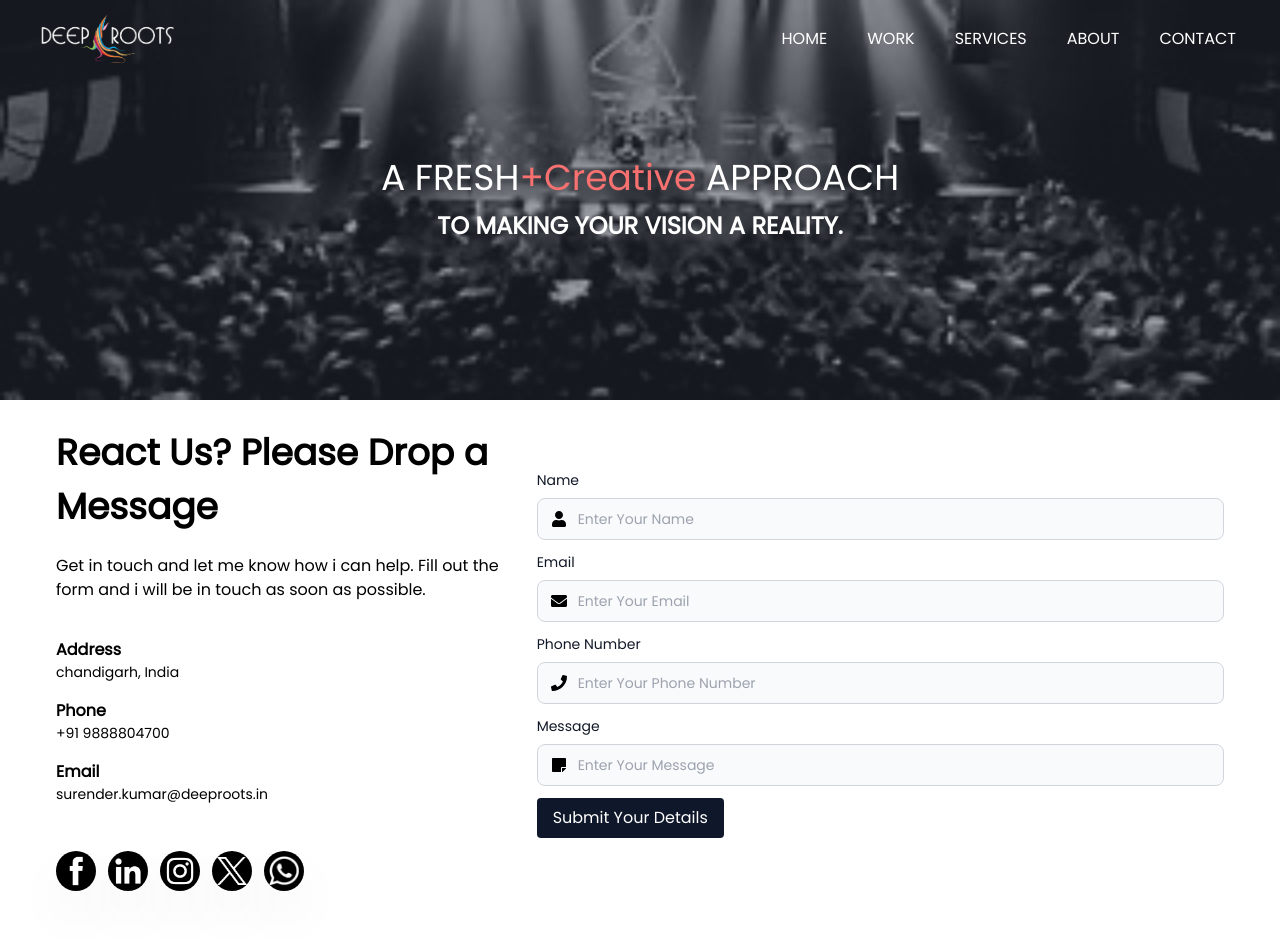
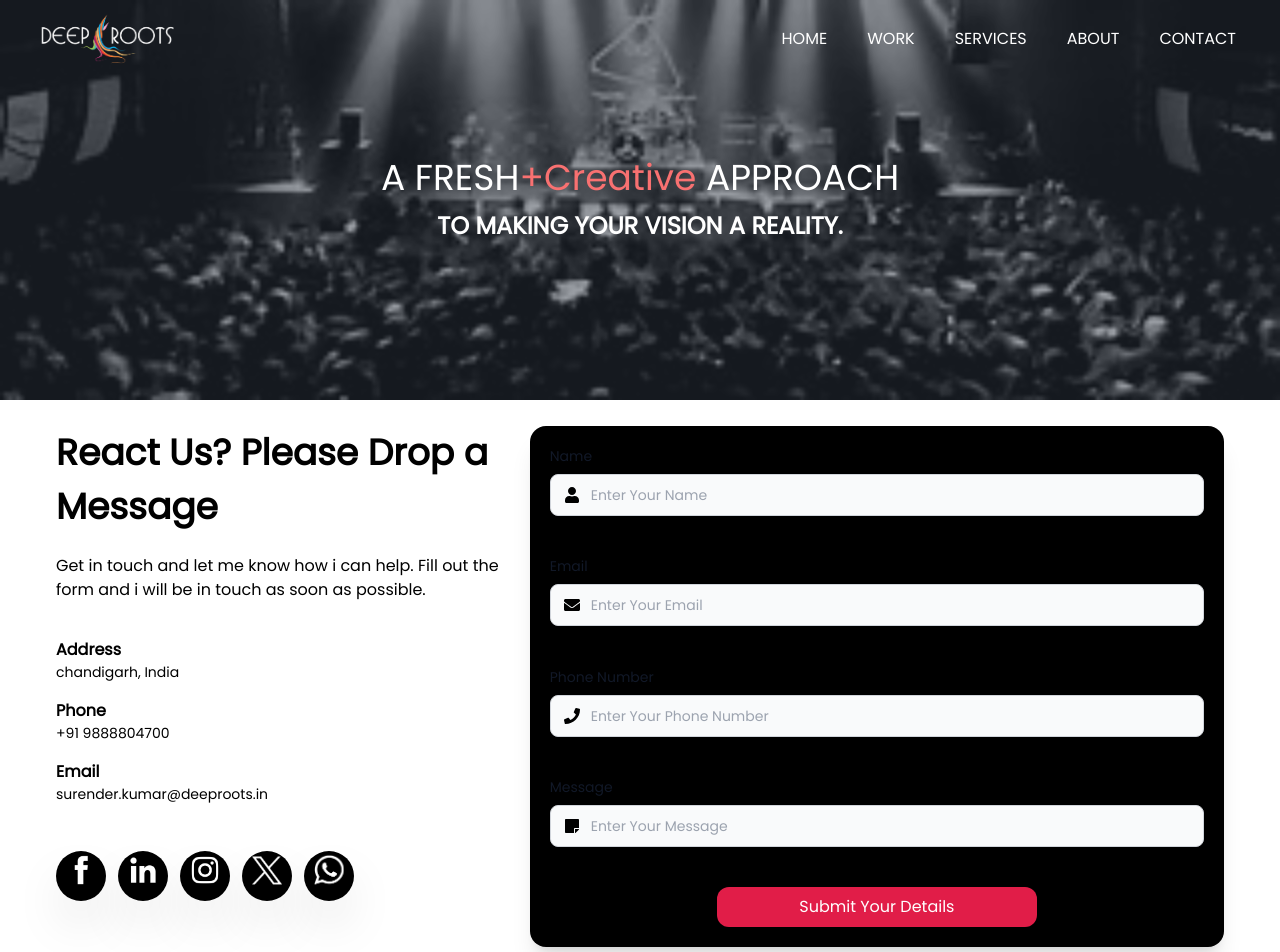
Before and after one commit to sachitrana2001/deep_roots, a Next.js app: page /contact in a window 1280 px wide. Shown: the top 952 px of the page. Built offline with nearby package versions, Linux system fonts and the light colour scheme.

Commit message:
hero section video updated and worked on contact section

```diff
--- a/app/contact/page.tsx
+++ b/app/contact/page.tsx
@@ -88,14 +88,14 @@ const ContactSection = () => {
                   {SOCIAL_LOGO.map((social, index) => {
                     return (
                       <a
-                        className=" bg-[black] h-[40px] w-[40px] flex justify-center items-center rounded-[50%] shadow-2xl"
+                        className=" bg-[black] h-[50px] w-[50px] flex justify-center items-center rounded-[50%] shadow-2xl"
                         href={social.link}
                         target="_blank"
                         rel="noopener noreferrer"
                         key={index}
                       >
                         <Image
-                          className="mx-2 cursor-pointer"
+                          className="mx-2 cursor-pointer animate-bounce"
                           key={social.name}
                           src={social.src}
                           alt={social.name}
@@ -108,7 +108,7 @@ const ContactSection = () => {
                 </div>
               </div>
             </div>
-            <div className=" w-[100%]  bg-white py-[24px] my-[20px]">
+            <div className=" w-[100%] rounded-2xl shadow-xl bg-black p-5 ">
               <FormFields />
             </div>
           </motion.div>
--- a/components/molcule/form/index.tsx
+++ b/components/molcule/form/index.tsx
@@ -1,8 +1,8 @@
-import React from 'react';
-import { Formik, Field, Form, ErrorMessage } from 'formik';
+import React from "react";
+import { Formik, Field, Form, ErrorMessage } from "formik";
 import emailjs from "@emailjs/browser";
-import * as Yup from 'yup';
-import { FaUser, FaEnvelope, FaPhone, FaStickyNote } from 'react-icons/fa';
+import * as Yup from "yup";
+import { FaUser, FaEnvelope, FaPhone, FaStickyNote } from "react-icons/fa";
 // Define dynamic field configurations with react-icons
 interface FieldConfig {
   name: string;
@@ -13,10 +13,20 @@ interface FieldConfig {
 }
 
 const fieldConfigurations: FieldConfig[] = [
-  { name: 'name', label: 'Name', type: 'text', icon: <FaUser /> },
-  { name: 'email', label: 'Email', type: 'email', icon: <FaEnvelope /> },
-  { name: 'phoneNumber', label: 'Phone Number', type: 'number', icon: <FaPhone /> },
-  { name: 'message', label: 'Message', type: 'textArea', icon: <FaStickyNote /> },
+  { name: "name", label: "Name", type: "text", icon: <FaUser /> },
+  { name: "email", label: "Email", type: "email", icon: <FaEnvelope /> },
+  {
+    name: "phoneNumber",
+    label: "Phone Number",
+    type: "number",
+    icon: <FaPhone />,
+  },
+  {
+    name: "message",
+    label: "Message",
+    type: "textArea",
+    icon: <FaStickyNote />,
+  },
 ];
 // Create validation schema dynamically based on field configurations
 const validationSchema = Yup.object().shape(
@@ -27,19 +37,19 @@ const validationSchema = Yup.object().shape(
 );
 
 const initialValues = {
-  email: '',
-  message: '',
-  name: '',
-  phoneNumber: '',
+  email: "",
+  message: "",
+  name: "",
+  phoneNumber: "",
 };
 
 const FormFields: React.FC = () => {
   const handleSubmit = (values: typeof initialValues) => {
     // Log form values (replace with your own logic)
-    console.log('Form Values:', values);
+    console.log("Form Values:", values);
 
     // Create the email body with form values
-    console.log('Form Values:', values);
+    console.log("Form Values:", values);
 
     emailjs
       .sendForm(
@@ -51,7 +61,6 @@ const FormFields: React.FC = () => {
       .then(
         (result) => {
           console.log(result.text);
-
         },
         (error) => {
           console.log(error.text);
@@ -62,14 +71,18 @@ const FormFields: React.FC = () => {
   };
   return (
     <Formik
+      className="w-full"
       initialValues={initialValues}
       validationSchema={validationSchema}
       onSubmit={handleSubmit}
     >
-      <Form>
+      <Form className="h-full flex flex-col justify-between item-center">
         {fieldConfigurations.map((field, index) => (
           <div key={index} className="mb-3">
-            <label htmlFor={field.name} className="block mb-2 text-sm font-medium text-gray-900">
+            <label
+              htmlFor={field.name}
+              className="block mb-2 text-sm font-medium text-gray-900"
+            >
               {field.label}
             </label>
             <div className="relative ">
@@ -84,13 +97,21 @@ const FormFields: React.FC = () => {
                 placeholder={`Enter Your ${field.label}`}
               />
             </div>
-            <ErrorMessage name={field.name} component="div" className="text-red-500 text-[10px]" />
+            <ErrorMessage
+              name={field.name}
+              component="div"
+              className="text-red-500 text-[10px]"
+            />
           </div>
         ))}
-
-        <button type="submit" className="bg-slate-900 text-white px-4 py-2 rounded">
+        <section className="flex items-center justify-center">
+          <button
+            type="submit"
+            className="bg-rose-600 text-white px-4 py-2 rounded-xl w-80 "
+          >
             Submit Your Details
           </button>
+        </section>
       </Form>
     </Formik>
   );
```
Also changed, not shown: 1 other file (tests, documents, lock files or other folders). Lines whose indentation alone changed are shown as unchanged.
